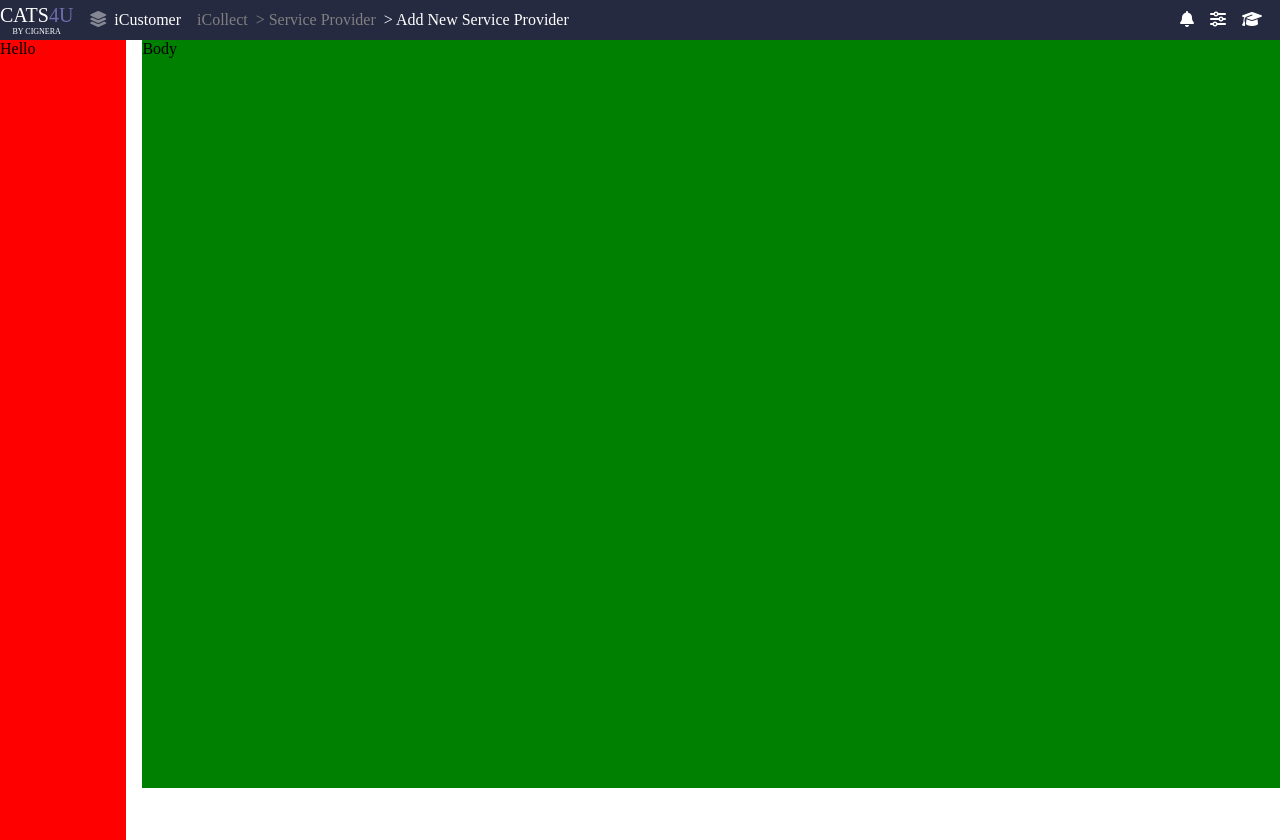
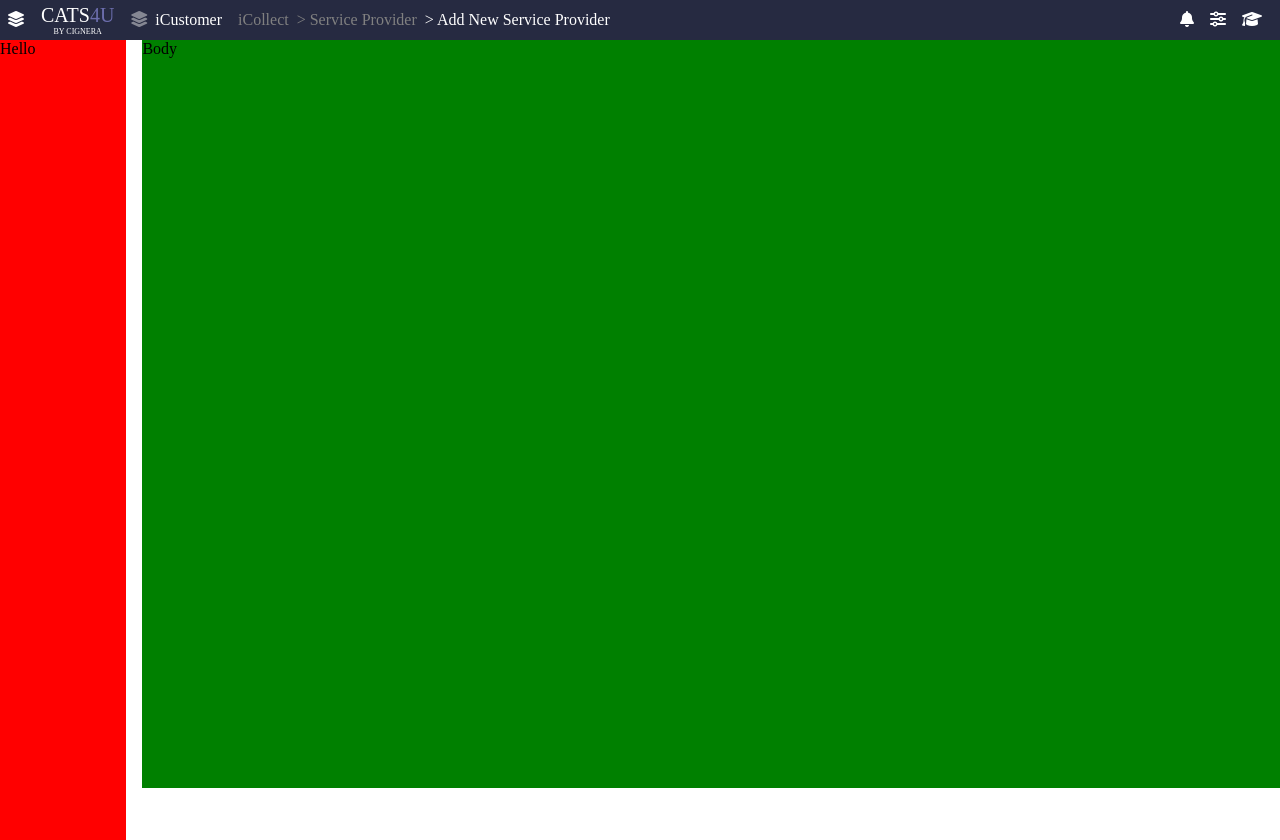
Before and after one commit to Imtiyaz-78/First_C_UI_Practice_Project, a plain HTML site: page index.html in a window 1280 px wide. Drawn offline with Linux system fonts and the light colour scheme.

Commit message:
Updated UI

```diff
--- a/index.html
+++ b/index.html
@@ -87,29 +87,30 @@
         color: #e4e4e4;
         opacity: 0.5;
       }
+
       /* Main_container */
-      .Main_Container{
+      .Main_Container {
         display: flex;
         gap: 1rem;
-
       }
-      .side_navbar{
+      .side_navbar {
         background-color: red;
         height: 100vh;
         width: 10%;
       }
-     .body_conatiner{
-       background-color: green;
-       height: 93.5vh;
-       width: 90%;
-
-     }
+      .body_conatiner {
+        background-color: green;
+        height: 93.5vh;
+        width: 90%;
+      }
     </style>
   </head>
   <body>
     <header class="container">
+      <!-- Left Side Header Start Here -->
       <div class="left_container">
         <!-- <span> <img src="/UI/Image/dots-menu.png" alt="logo"> </span> -->
+        <span><i class="fa fa-layer-group" style="margin-left: 7px"></i></span>
         <div class="cats_header">
           <p class="cats_sub_header">
             CATS<span style="color: rgba(152, 152, 240, 0.62)">4</span
@@ -128,17 +129,22 @@
           <p class="Provider_text">&gt; Add New Service Provider</p>
         </div>
       </div>
+      <!-- Left Side Header Start Here -->
+
+      <!-- Right Side Content Start Here -->
       <div class="right_container">
         <span class="bell_header"><i class="fa fa-bell"></i> </span>
         <span class="menu_header"><i class="fa fa-sliders"></i></span>
         <span class="avtar_haeder"><i class="fa fa-graduation-cap"></i></span>
       </div>
+      <!-- Right Side Content End Here -->
     </header>
+
     <!-- Header End Here -->
-
     <div class="Main_Container">
       <div class="side_navbar">Hello</div>
       <div class="body_conatiner">Body</div>
     </div>
+    <!-- Header End Here -->
   </body>
 </html>
```
